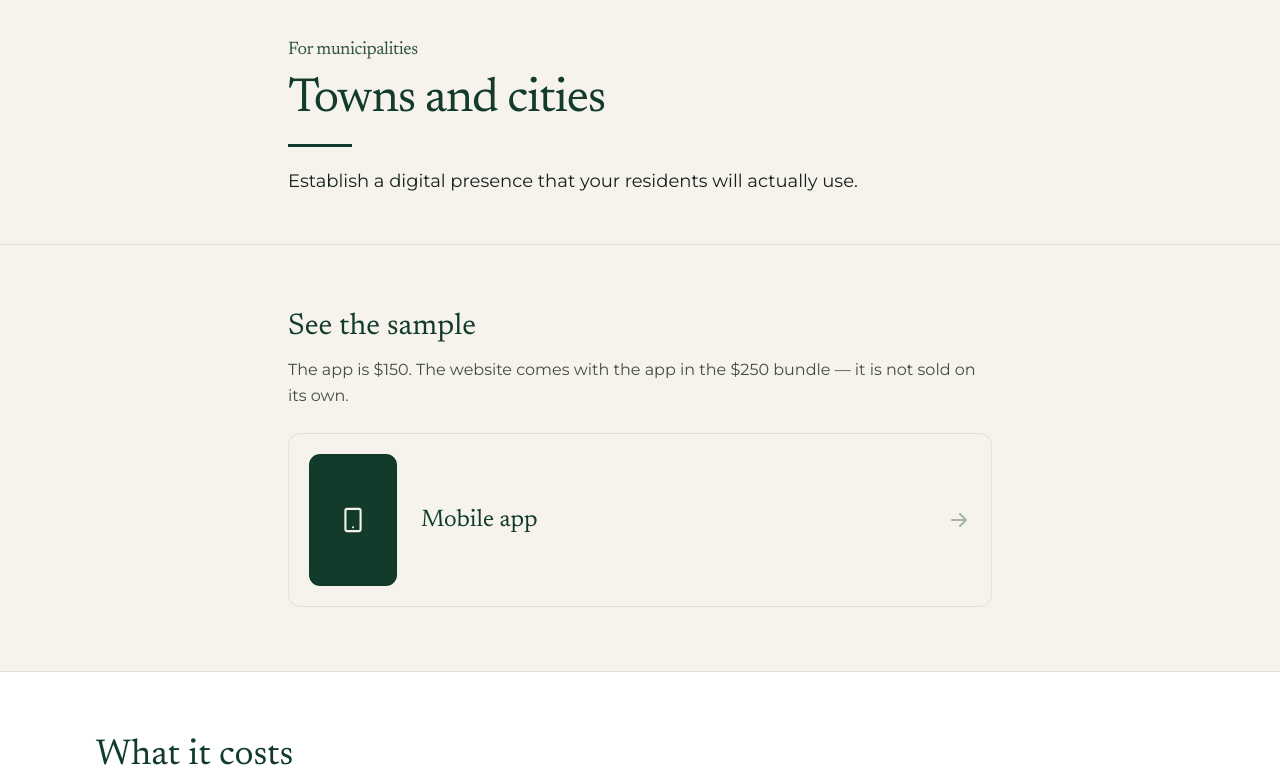
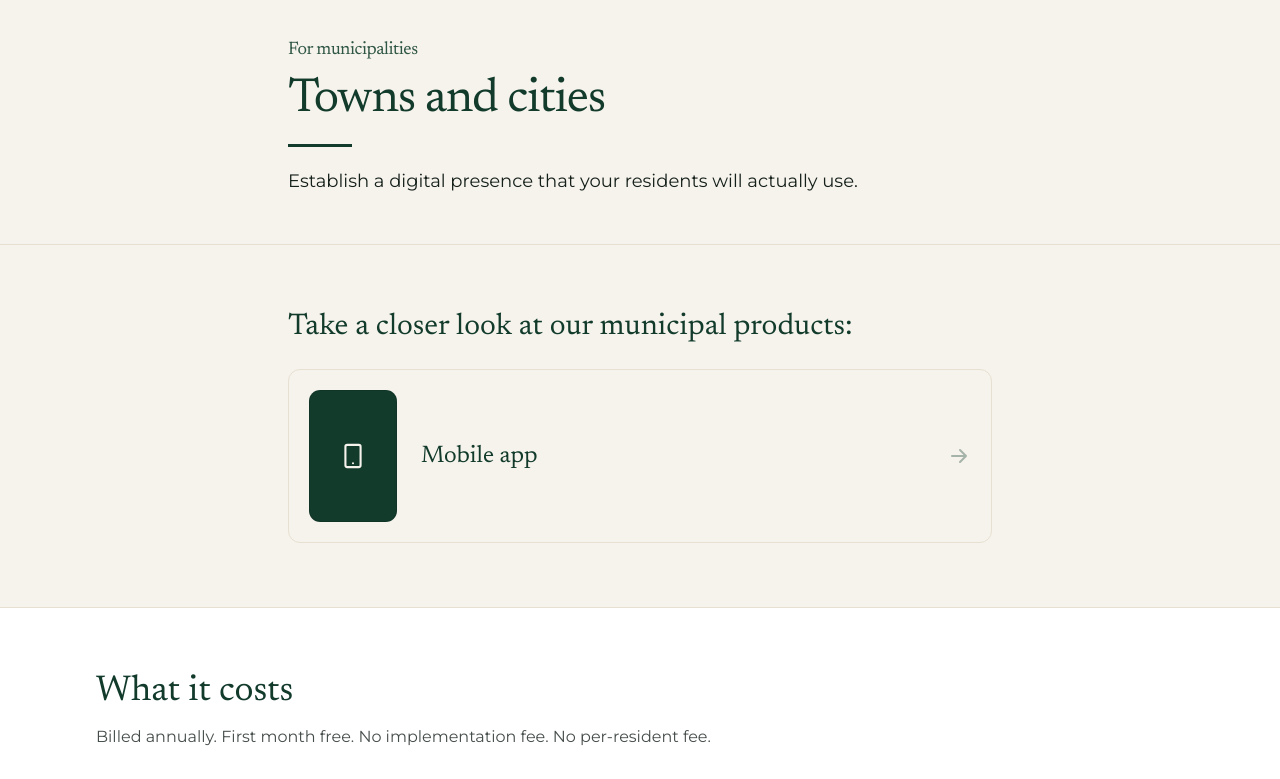
Before and after one commit to localgovy/localgovysite, a website: page localgovy/index.html in a window 1280 px wide. Shown: the part 166-945 px from the top of the page. Drawn offline with Linux system fonts and the light colour scheme.

Commit message:
Update index.html

```diff
--- a/localgovy/index.html
+++ b/localgovy/index.html
@@ -192,8 +192,7 @@
 
   <section class="py-12 md:py-16">
     <div class="mx-auto max-w-3xl px-4 sm:px-6 lg:px-8">
-      <h2 class="font-serif text-2xl md:text-3xl text-brand">See the sample</h2>
-      <p class="mt-3 text-ink/80 leading-relaxed">The app is $150. The website comes with the app in the $250 bundle — it is not sold on its own.</p>
+      <h2 class="font-serif text-2xl md:text-3xl text-brand">Take a closer look at our municipal products:</h2>
       <div class="mt-6 space-y-3">
         <a href="/localgovy/towns/" class="template-row group rounded-xl">
           <div class="template-thumb-fallback rounded-[0.7rem]" aria-hidden="true"><svg width="28" height="28" viewBox="0 0 24 24" fill="none"><path d="M7 2.5h10A1.5 1.5 0 0118.5 4v16a1.5 1.5 0 01-1.5 1.5H7A1.5 1.5 0 015.5 20V4A1.5 1.5 0 017 2.5zM12 18.25h.01" stroke="currentColor" stroke-width="1.8" stroke-linecap="round" stroke-linejoin="round"/></svg></div>
@@ -209,7 +208,7 @@
   <section id="pricing" class="py-12 md:py-16 bg-surface border-y border-line scroll-mt-20">
     <div class="mx-auto max-w-6xl px-4 sm:px-6 lg:px-8">
       <h2 class="font-serif text-3xl md:text-4xl text-brand">What it costs</h2>
-      <p class="mt-3 max-w-2xl text-ink/80 leading-relaxed">Billed annually. First month free. No implementation fee. No per-resident fee. Most towns take the app and one website.</p>
+      <p class="mt-3 max-w-2xl text-ink/80 leading-relaxed">Billed annually. First month free. No implementation fee. No per-resident fee.</p>
       <div class="mt-8 grid md:grid-cols-3 gap-3">
         <div class="price-col bg-paper">
           <h3 class="font-serif text-2xl text-brand">Mobile app</h3>
```
